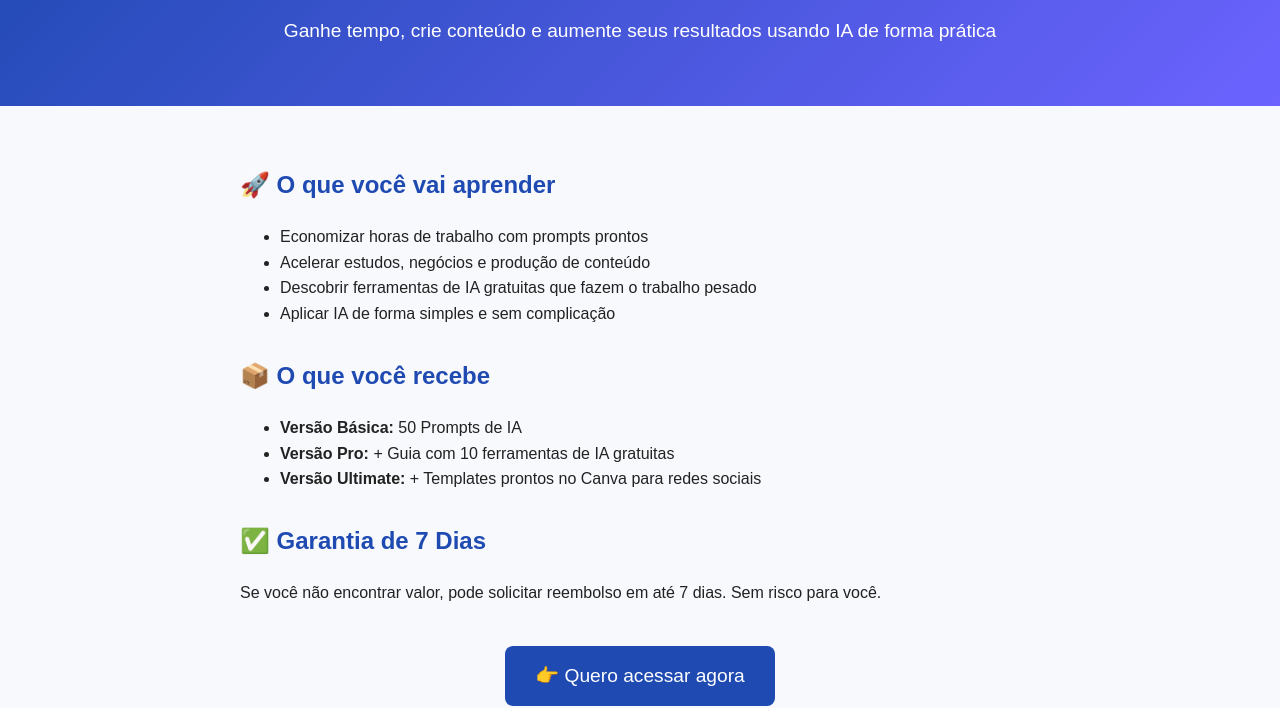
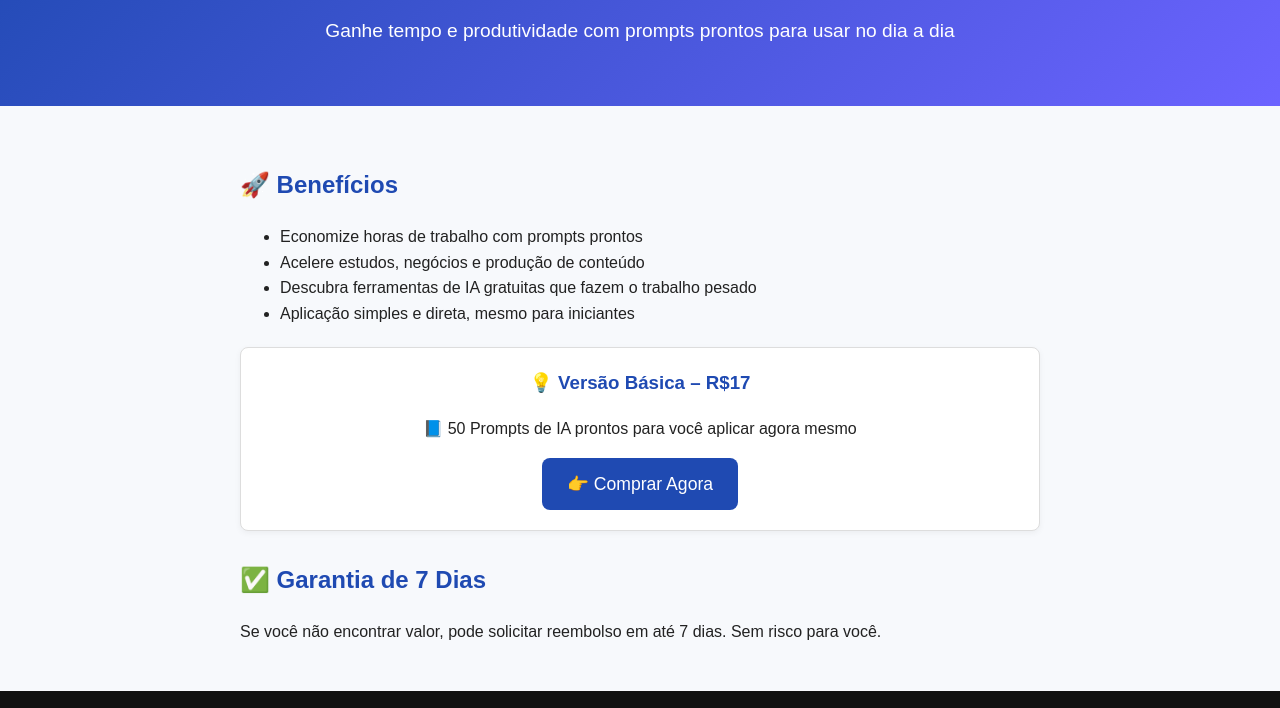
Before and after one commit to lynconpoliveira/produto, a plain HTML site: page index.html in a window 1280 px wide. Shown: the part 123-831 px from the top of the page. Drawn offline with Linux system fonts and the light colour scheme.

Commit message:
Update index.html

```diff
--- a/index.html
+++ b/index.html
@@ -38,16 +38,25 @@
     ul {
       margin: 15px 0;
     }
-    .cta {
+    .plan {
+      background: white;
+      border: 1px solid #ddd;
+      border-radius: 8px;
+      padding: 20px;
+      margin: 20px 0;
+      box-shadow: 0 2px 6px rgba(0,0,0,0.05);
       text-align: center;
-      margin: 40px 0;
+    }
+    .plan h3 {
+      margin-top: 0;
+      color: #1f4ab2;
     }
     .cta a {
       display: inline-block;
       background: #1f4ab2;
       color: white;
-      padding: 15px 30px;
-      font-size: 1.2em;
+      padding: 12px 25px;
+      font-size: 1.1em;
       border-radius: 8px;
       text-decoration: none;
       transition: background 0.3s ease;
@@ -68,31 +77,28 @@
 
 <header>
   <h1>50 Prompts de Inteligência Artificial</h1>
-  <p>Ganhe tempo, crie conteúdo e aumente seus resultados usando IA de forma prática</p>
+  <p>Ganhe tempo e produtividade com prompts prontos para usar no dia a dia</p>
 </header>
 
 <section>
-  <h2>🚀 O que você vai aprender</h2>
+  <h2>🚀 Benefícios</h2>
   <ul>
-    <li>Economizar horas de trabalho com prompts prontos</li>
-    <li>Acelerar estudos, negócios e produção de conteúdo</li>
-    <li>Descobrir ferramentas de IA gratuitas que fazem o trabalho pesado</li>
-    <li>Aplicar IA de forma simples e sem complicação</li>
+    <li>Economize horas de trabalho com prompts prontos</li>
+    <li>Acelere estudos, negócios e produção de conteúdo</li>
+    <li>Descubra ferramentas de IA gratuitas que fazem o trabalho pesado</li>
+    <li>Aplicação simples e direta, mesmo para iniciantes</li>
   </ul>
 
-  <h2>📦 O que você recebe</h2>
-  <ul>
-    <li><b>Versão Básica:</b> 50 Prompts de IA</li>
-    <li><b>Versão Pro:</b> + Guia com 10 ferramentas de IA gratuitas</li>
-    <li><b>Versão Ultimate:</b> + Templates prontos no Canva para redes sociais</li>
-  </ul>
+  <div class="plan">
+    <h3>💡 Versão Básica – R$17</h3>
+    <p>📘 50 Prompts de IA prontos para você aplicar agora mesmo</p>
+    <div class="cta">
+      <a href="https://pay.kiwify.com.br/pacote-basico" target="_blank">👉 Comprar Agora</a>
+    </div>
+  </div>
 
   <h2>✅ Garantia de 7 Dias</h2>
   <p>Se você não encontrar valor, pode solicitar reembolso em até 7 dias. Sem risco para você.</p>
-
-  <div class="cta">
-    <a href="https://pay.kiwify.com.br/JMsrKd8" target="_blank">👉 Quero acessar agora</a>
-  </div>
 </section>
 
 <footer>
```
